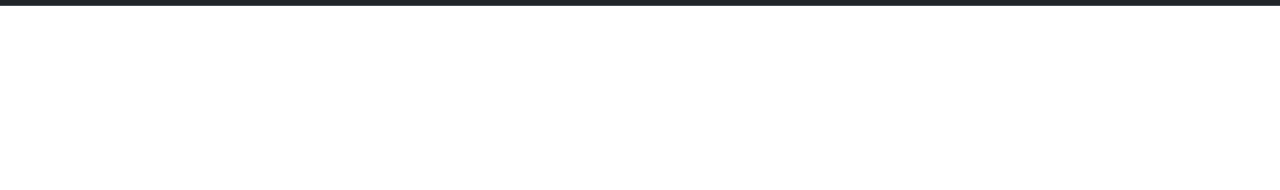
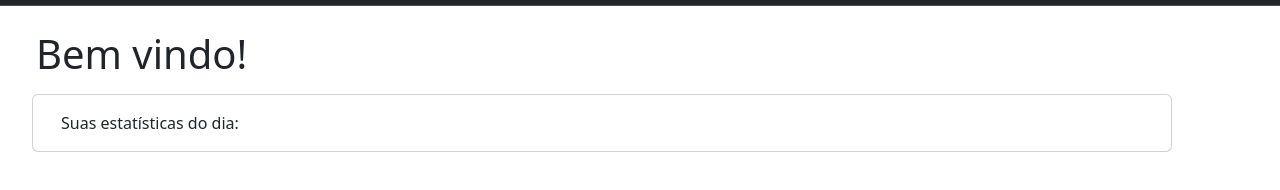
Before and after one commit to isabelabu/frontend-suporte, a plain HTML site: page index.html in a window 1280 px wide. Shown: the part 60-250 px from the top of the page. Drawn offline with nearby package versions, Linux system fonts and the light colour scheme.

Commit message:
estrutura pagina inicial

```diff
--- a/index.html
+++ b/index.html
@@ -3,14 +3,14 @@
   <head>
     <meta charset="utf-8">
     <meta name="viewport" content="width=device-width, initial-scale=1">
+    <link rel="shortcut icon" href="/assets/img/logo.png">
     <title>Suporte</title>
     <link href="https://cdn.jsdelivr.net/npm/bootstrap@5.3.3/dist/css/bootstrap.min.css" rel="stylesheet" integrity="sha384-QWTKZyjpPEjISv5WaRU9OFeRpok6YctnYmDr5pNlyT2bRjXh0JMhjY6hW+ALEwIH" crossorigin="anonymous">
   </head>
   <body>
-
     <nav class="navbar bg-dark border-bottom border-body navbar-expand-lg" data-bs-theme="dark">
         <div class="container-fluid">
-                <a class="navbar-brand me-4" href="#">
+                <a class="navbar-brand me-4">
                   <img src="/assets/img/logo.png" alt="Logo" width="30" height="39" class="d-inline-block align-text-center me-3 ms-2">
                   Suporte
                 </a>
@@ -38,7 +38,23 @@
             </ul>
           </div>
         </div>
-      </nav>
+    </nav>
+
+    <div class="container m-4">
+      <div class="row">
+        <h1>Bem vindo!</h1>
+      </div>
+      <div class="row">
+        <div class="card m-2">
+          <div class="card-body">
+            Suas estatísticas do dia:
+          </div>
+      </div>
+
+
+      </div>
+    </div>
+
     <script src="https://cdn.jsdelivr.net/npm/bootstrap@5.3.3/dist/js/bootstrap.bundle.min.js" integrity="sha384-YvpcrYf0tY3lHB60NNkmXc5s9fDVZLESaAA55NDzOxhy9GkcIdslK1eN7N6jIeHz" crossorigin="anonymous"></script>
   </body>
 </html>
```
